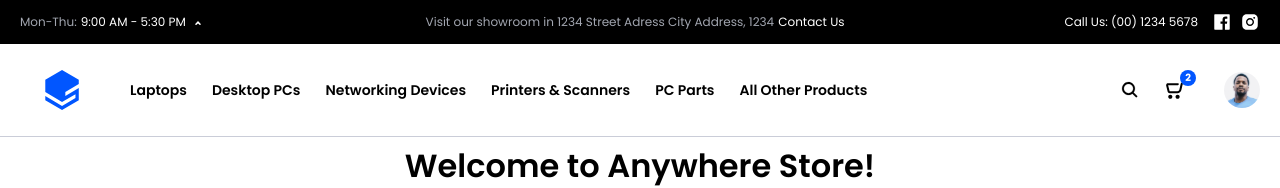
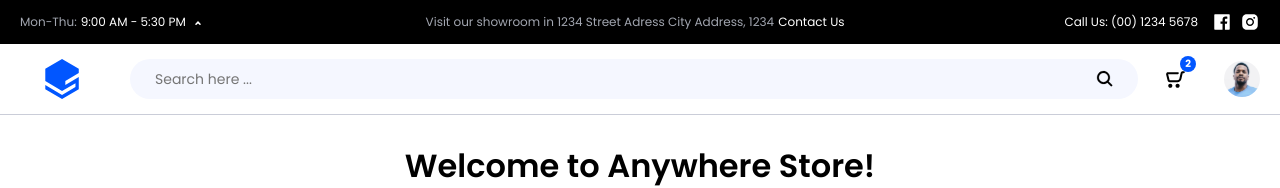
Before and after one commit to Snidraa/Anywhere-Store-Client, a React (Vite) app: page / in a window 1280 px wide. Shown: the top 188 px of the page. Built offline with nearby package versions, Linux system fonts and the light colour scheme.

Commit message:
added Basket and Favourite pages, refactored Navbar Footer and removed burger menu

```diff
--- a/src/components/Navbar/NavbarFooter/AccountMenu/AccountMenu.jsx
+++ b/src/components/Navbar/NavbarFooter/AccountMenu/AccountMenu.jsx
@@ -2,7 +2,7 @@ import { observer } from 'mobx-react-lite';
 import { useContext } from 'react';
 import { useNavigate } from 'react-router-dom';
 import { Context } from '../../../../store/Context';
-import { ADMIN_ROUTE, LOGIN_ROUTE } from '../../../../utils/consts';
+import { ADMIN_ROUTE, FAVORITE_ROUTE, LOGIN_ROUTE } from '../../../../utils/consts';
 import styles from './AccountMenu.module.scss';
 
 const AccountMenu = observer(() => {
@@ -15,7 +15,7 @@ const AccountMenu = observer(() => {
 				<div className={styles.menu_list}>
 					<button onClick={() => navigate(ADMIN_ROUTE)}>Admin Panel</button>
 					<button>My Account</button>
-					<button>My Favorites (0)</button>
+					<button onClick={() => navigate(FAVORITE_ROUTE)}>My Favorites (0)</button>
 					<button onClick={() => navigate(LOGIN_ROUTE)}>Sign Out</button>
 				</div>
 			) : (
--- a/src/components/Navbar/NavbarFooter/NavbarFooter.jsx
+++ b/src/components/Navbar/NavbarFooter/NavbarFooter.jsx
@@ -3,24 +3,16 @@ import { NavLink } from 'react-router-dom';
 import { CSSTransition } from 'react-transition-group';
 import { useMediaQueries } from '../../../Hooks/useMediaQueries';
 import { useOutsideClick } from '../../../Hooks/useOutsideClick';
-import { account, avatar, basketBlack, basketWhite, crossBlue, logoBlue, search } from '../../../assets';
-import { SHOP_ROUTE } from '../../../utils/consts';
+import { account, avatar, basketBlack, basketWhite, logoBlue } from '../../../assets';
+import { BASKET_ROUTE, SHOP_ROUTE } from '../../../utils/consts';
 import AccountMenu from './AccountMenu/AccountMenu';
-import BurgerMenu from './BurgerMenu/BurgerMenu';
 import styles from './NavbarFooter.module.scss';
 import SearchArea from './Search/SearchArea';
 
 const NavbarFooter = () => {
 	const { isBigScreen } = useMediaQueries();
-
-	const [searchMode, setSearchMode] = useState(false);
 	const [showAccountMenu, setShowAccountMenu] = useState(false);
-
 	const showAccountMenuRef = useRef(null);
-
-	const toggleSearch = () => {
-		setSearchMode(!searchMode);
-	};
 
 	const toggleAccountMenu = () => {
 		setShowAccountMenu(!showAccountMenu);
@@ -38,58 +30,13 @@ const NavbarFooter = () => {
 								<img src={logoBlue} alt='logo' />
 							</NavLink>
 						</div>
-						<div className={styles.menuAndSearch}>
-							<CSSTransition
-								in={searchMode}
-								timeout={250}
-								classNames={{ enterActive: styles.searchShow, exitActive: styles.searchHide }}
-								mountOnEnter
-								unmountOnExit
-							>
-								<div className={styles.search}>
-									<SearchArea />
-								</div>
-							</CSSTransition>
-							<CSSTransition
-								in={!searchMode}
-								timeout={250}
-								classNames={{ enterActive: styles.menuShow, exitActive: styles.menuHide }}
-								mountOnEnter
-								unmountOnExit
-							>
-								<div className={styles.menu}>
-									<ul>
-										<li>
-											<a href=''>Laptops</a>
-										</li>
-										<li>
-											<a href=''>Desktop PCs</a>
-										</li>
-										<li>
-											<a href=''>Networking Devices</a>
-										</li>
-										<li>
-											<a href=''>Printers & Scanners</a>
-										</li>
-										<li>
-											<a href=''>PC Parts</a>
-										</li>
-										<li>
-											<a href=''>All Other Products</a>
-										</li>
-									</ul>
-								</div>
-							</CSSTransition>
-						</div>
+						<SearchArea />
 						<div className={styles.management}>
-							{searchMode ? (
-								<img src={crossBlue} alt='close' onClick={toggleSearch} className={styles.searchClose} />
-							) : (
-								<img src={search} alt='search' onClick={toggleSearch} className={styles.searchOpen} />
-							)}
-							<div className={styles.basket}>
-								<img src={basketBlack} alt='basket' />
-								<p>2</p>
+							<div>
+								<NavLink to={BASKET_ROUTE} className={styles.basket}>
+									<img src={basketBlack} alt='basket' />
+									<p>2</p>
+								</NavLink>
 							</div>
 							<div ref={showAccountMenuRef} className={styles.accountMenu}>
 								<img src={avatar} alt='avatar' onClick={toggleAccountMenu} />
@@ -107,7 +54,6 @@ const NavbarFooter = () => {
 					</>
 				) : (
 					<>
-						<BurgerMenu />
 						<SearchArea />
 						<div className={styles.management}>
 							<div className={styles.basket}>
--- a/src/components/Navbar/NavbarFooter/NavbarFooter.module.scss
+++ b/src/components/Navbar/NavbarFooter/NavbarFooter.module.scss
@@ -6,83 +6,12 @@
 
 .navbarFooter {
 	max-width: 140rem;
-	height: 9.2rem;
+	height: 7rem;
 	margin: 0 auto;
 	display: flex;
 	align-items: center;
 	justify-content: space-between;
 	gap: 2.5rem;
-}
-
-.menuAndSearch {
-	position: relative;
-	display: flex;
-	align-items: center;
-	flex: 1 1 auto;
-	max-width: 100%;
-	height: 60px;
-	overflow: hidden;
-}
-.menu {
-	position: absolute;
-
-	ul {
-		display: flex;
-		gap: 2.5rem;
-		color: #000;
-		text-align: center;
-		font-size: 1.4rem;
-		font-weight: 600;
-
-		a {
-			color: #000;
-		}
-	}
-
-	&Show {
-		animation: showMenu 0.25s ease-in-out forwards;
-	}
-
-	&Hide {
-		animation: showMenu 0.25s ease-in-out forwards reverse;
-	}
-
-	@keyframes showMenu {
-		from {
-			left: -100%;
-			opacity: 0;
-		}
-		to {
-			left: 0;
-			opacity: 1;
-		}
-	}
-}
-
-.search {
-	position: absolute;
-	width: 100%;
-	right: 0;
-
-	&Show {
-		animation: showSearchArea 0.25s ease-in-out forwards;
-	}
-
-	&Hide {
-		animation: showSearchArea 0.25s ease-in-out forwards reverse;
-	}
-
-	@keyframes showSearchArea {
-		from {
-			width: 0rem;
-			opacity: 0;
-		}
-
-		to {
-			width: 112.6rem;
-			opacity: 1;
-		}
-	}
 }
 
 .management {
@@ -92,14 +21,6 @@
 
 	img {
 		cursor: pointer;
-	}
-
-	.searchOpen,
-	.searchClose {
-		&:hover {
-			transform: scale(1.2);
-			transition: all 0.25s ease-in-out;
-		}
 	}
 
 	.basket {
--- a/src/components/Navbar/NavbarFooter/Search/SearchArea.module.scss
+++ b/src/components/Navbar/NavbarFooter/Search/SearchArea.module.scss
@@ -1,6 +1,6 @@
 .area {
 	width: 100%;
-	height: 6rem;
+	height: 4rem;
 	border-radius: 3.1rem;
 	background: #f5f7ff;
 	padding: 0 2.5rem;
@@ -19,7 +19,7 @@
 		flex: 1 1 auto;
 		margin-right: 2rem;
 		background: #f5f7ff;
-		color: var(--color-5, #a2a6b0);
+		color: var(--color-5, #000);
 		font-size: 1.4rem;
 		font-weight: 400;
 	}
--- a/src/pages/Admin/Admin.jsx
+++ b/src/pages/Admin/Admin.jsx
@@ -6,10 +6,9 @@ import HomeLink from '../../components/HomeLink/HomeLink';
 import styles from './Admin.module.scss';
 
 const Admin = () => {
-	console.log('Admin is rendered');
 	const [showTypesBlock, setShowTypesBlock] = useState(false);
 	const [showBrandsBlock, setShowBrandsBlock] = useState(false);
-	const [showDevicesBlock, setShowDevicesBlock] = useState(false);
+	const [showDevicesBlock, setShowDevicesBlock] = useState(true);
 
 	const toggleTypesBlock = () => {
 		if (showBrandsBlock) toggleBrandsBlock();
@@ -28,13 +27,6 @@ const Admin = () => {
 		if (showBrandsBlock) toggleBrandsBlock();
 		setShowDevicesBlock(!showDevicesBlock);
 	};
-	// const [showTypesModal, setShowTypesModal] = useState(false);
-	// const [showBrandsModal, setShowBrandsModal] = useState(false);
-	// const { device } = useContext(Context);
-	// const typesOptions = device.types.map(type => ({
-	// 	value: type.name,
-	// 	label: type.name,
-	// }));
 
 	return (
 		<main className={styles.wrapper}>
--- a/src/pages/Admin/Admin.module.scss
+++ b/src/pages/Admin/Admin.module.scss
@@ -27,7 +27,7 @@
 	padding: 1rem 2rem;
 	display: flex;
 	justify-content: center;
-	gap: 2rem;
+	gap: 2.5rem;
 	background: #f5f7ff;
 	border-radius: 1rem;
 
@@ -49,7 +49,7 @@
 			width: 0;
 			height: 2px;
 			right: 50%;
-			bottom: -5px;
+			bottom: 0px;
 			background: #000;
 			transition: width 0.3s ease-out;
 		}
@@ -61,7 +61,7 @@
 			width: 0;
 			height: 2px;
 			left: 50%;
-			bottom: -5px;
+			bottom: 0px;
 			background: #000;
 			transition: width 0.3s ease-out;
 		}
--- a/src/router/index.jsx
+++ b/src/router/index.jsx
@@ -1,8 +1,8 @@
 import Admin from '../pages/Admin/Admin';
 import Auth from '../pages/Auth/Auth';
-import Basket from '../pages/Basket';
+import Basket from '../pages/Basket/Basket';
 import DevicePage from '../pages/DevicePage/DevicePage';
-import Favorite from '../pages/Favorite';
+import Favorite from '../pages/Favorite/Favorite';
 import Shop from '../pages/Shop/Shop';
 
 import {
```
Also changed, not shown: src/components/Dropdown/Dropdown.jsx (+0 -16 lines), src/pages/Basket/Basket.jsx (renamed from src/pages/Basket.jsx), src/pages/Favorite/Favorite.jsx (renamed from src/pages/Favorite.jsx).
